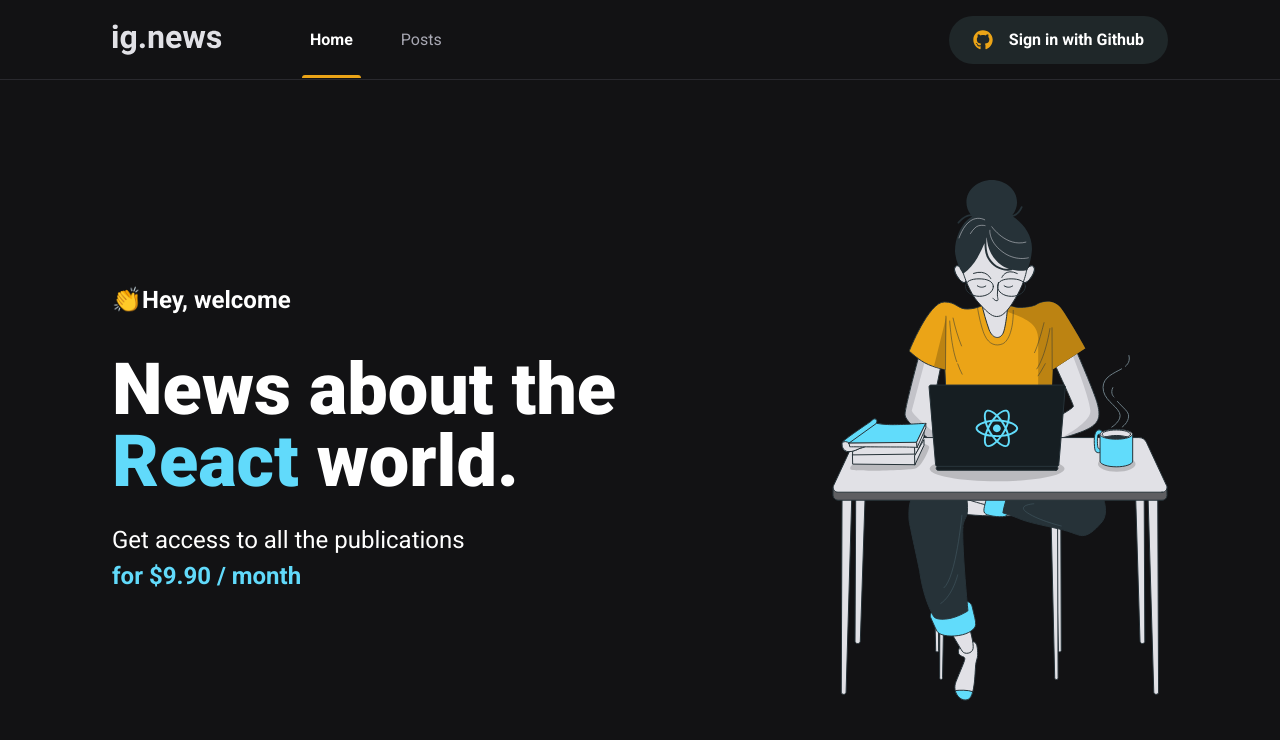
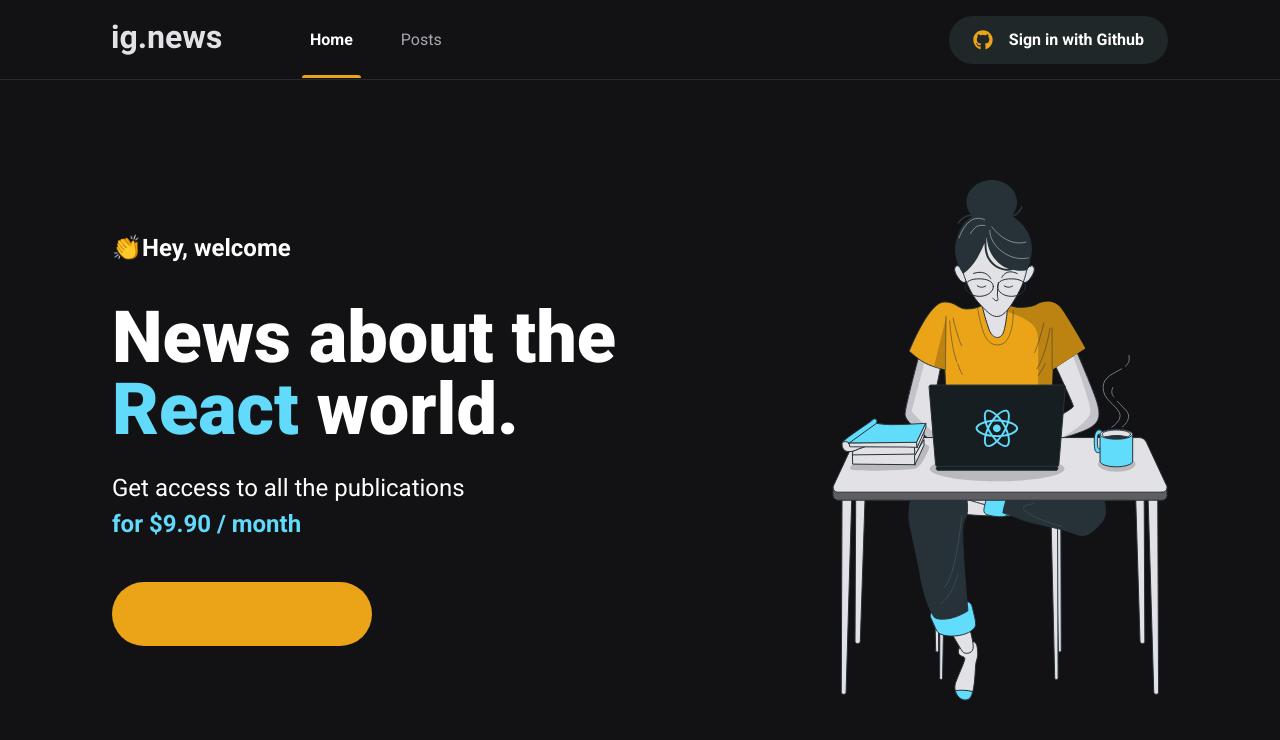
Before and after one commit to pedro-cal/next-study-ignews, a Next.js app: page / in a window 1280 px wide. Shown: the top 740 px of the page. Built offline with nearby package versions, Linux system fonts and the light colour scheme.

Commit message:
Added sign in button

```diff
--- /dev/null
+++ b/src/components/SubscribeButton/index.tsx
@@ -0,0 +1,12 @@
+import styles from './styles.module.scss';
+
+export function SubscribeButton() {
+   return (
+      <button
+         type="button"
+         className={styles.subscribeButton}
+      >
+
+      </button>
+   )
+}
--- /dev/null
+++ b/src/components/SubscribeButton/styles.module.scss
@@ -0,0 +1,20 @@
+.subscribeButton {
+   height: 4rem;
+   width: 260px;
+   border: 0;
+   border-radius: 2rem;
+   background: var(--yellow-500);
+   color: var(--gray-900);
+   font-size: 1.25rem;
+   font-weight: bold;
+
+   display: flex;
+   align-items: center;
+   justify-content: center;
+
+   transition: filter 0.2s;
+
+   &:hover {
+      filter: brightness(0.8);
+   }
+}
--- a/src/pages/home.module.scss
+++ b/src/pages/home.module.scss
@@ -38,4 +38,9 @@
          font-weight: bold;
       }
    }
+
+   button {
+      margin-top: 2.5rem;
+   }
+
 }
--- a/src/pages/index.tsx
+++ b/src/pages/index.tsx
@@ -1,4 +1,5 @@
 import Head from 'next/head'
+import { SubscribeButton } from '../components/SubscribeButton';
 
 import styles from './home.module.scss';
 
@@ -17,6 +18,7 @@ export default function Home() {
                   Get access to all the publications <br />
                   <span>for $9.90 / month</span>
                </p>
+               <SubscribeButton />
             </section>
 
             {/* eslint-disable-next-line */}
```
